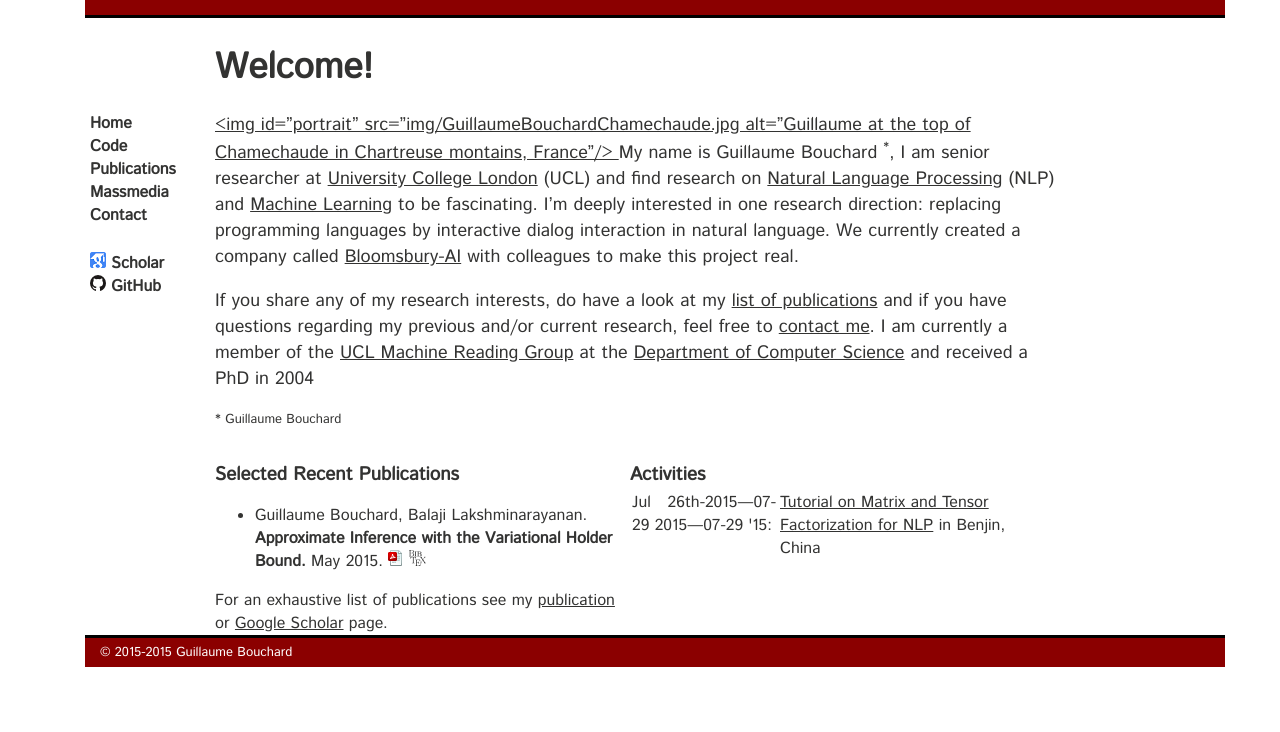
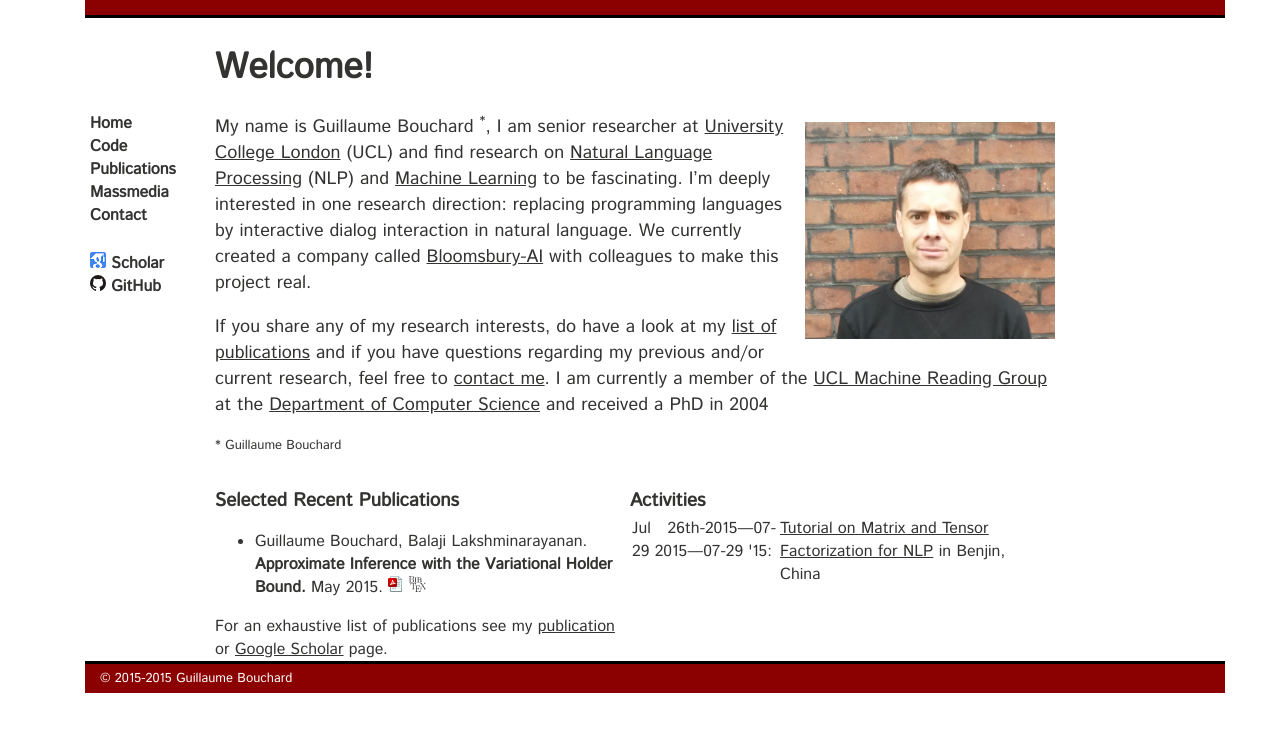
Before and after one commit to gbouchar/gbouchar.github.io, a Jekyll site: the page built from index.md, in a window 1280 px wide. Shown: the top 732 px of the page. Built offline with Jekyll 4.4.1, drawn with Linux system fonts in a browser that asks for light colours; Markdown is read by kramdown in place of the engine named in the settings.

Commit message:
try again

```diff
--- a/index.md
+++ b/index.md
@@ -4,8 +4,8 @@ title:  Welcome!
 cmeta:  "Homepage of Guillaume Bouchard, researcher in machine learning, natural language processing, artificial intelligence"
 ---
 
-<a href="img/GuillaumeBouchard.jpg" style="cursor: default">
-    <img id="portrait" src="img/GuillaumeBouchardChamechaude.jpg
+<a href="img/GuillaumeBouchardChamechaude.jpg" style="cursor: default">
+    <img id="portrait" src="img/GuillaumeBouchard.jpg"
         alt="Guillaume at the top of Chamechaude in Chartreuse montains, France"/>
 </a>
 My name is Guillaume Bouchard <a class="fnote" href="#fnote-name">*</a>,
```
